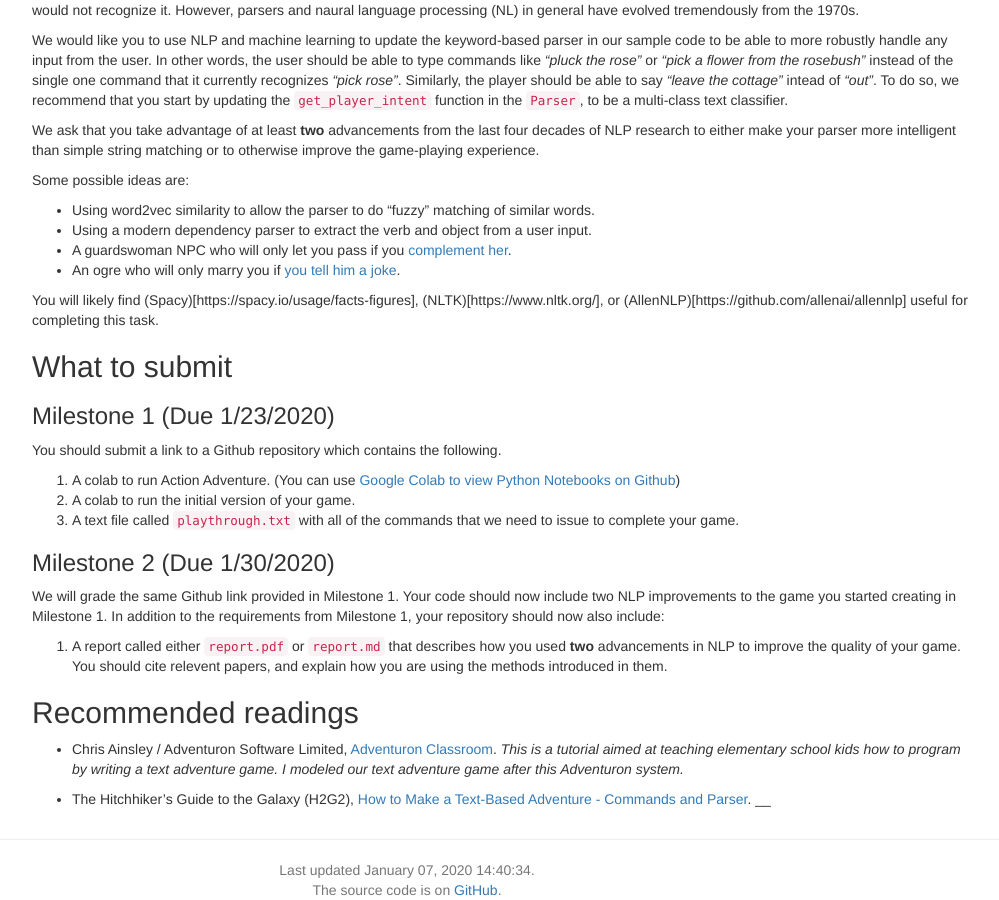
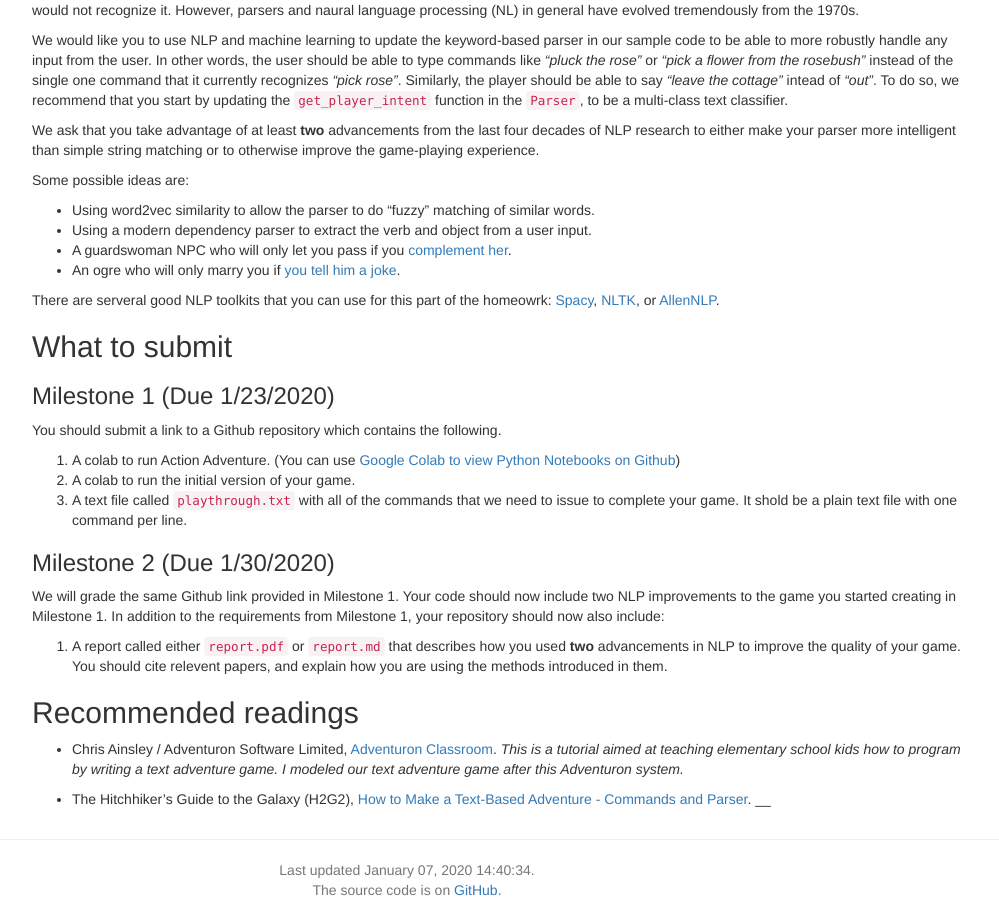
Before and after one commit to interactive-fiction-class/interactive-fiction-class.github.io, a Jekyll site: the page built from homeworks/text-adventure-game/text-adventure-game.md, in a window 1280 px wide and 900 px high, scrolled down 1915 px. Shown: the whole window, without its empty margins (233-1232 px from the left). Built offline with Jekyll 4.4.1, drawn with Linux system fonts in a browser that asks for light colours; nearby versions of some CDN libraries; a script that is not in the unit is left out.

Commit message:
Fixed links

```diff
--- a/homeworks/text-adventure-game/text-adventure-game.md
+++ b/homeworks/text-adventure-game/text-adventure-game.md
@@ -137,7 +137,7 @@ Some possible ideas are:
 * A guardswoman NPC who will only let you pass if you [complement her](https://textblob.readthedocs.io/en/dev/quickstart.html#sentiment-analysis).
 * An ogre who will only marry you if [you tell him a joke](https://ccc.inaoep.mx/~villasen/bib/LEARNING%20TO%20LAUGH%20(AUTOMATICALLY).pdf).
 
-You will likely find (Spacy)[https://spacy.io/usage/facts-figures], (NLTK)[https://www.nltk.org/], or (AllenNLP)[https://github.com/allenai/allennlp] useful for completing this task.
+There are serveral good NLP toolkits that you can use for this part of the homeowrk:  [Spacy](https://spacy.io/usage/facts-figures), [NLTK](https://www.nltk.org/), or [AllenNLP](https://github.com/allenai/allennlp).
 
 ## What to submit
 
@@ -146,7 +146,7 @@ You should submit a link to a Github repository which contains the following.
 
 1. A colab to run Action Adventure. (You can use [Google Colab to view Python Notebooks on Github](https://colab.research.google.com/github/googlecolab/colabtools/blob/master/notebooks/colab-github-demo.ipynb))
 2. A colab to run the initial version of your game.
-3. A text file called `playthrough.txt` with all of the commands that we need to issue to complete your game.
+3. A text file called `playthrough.txt` with all of the commands that we need to issue to complete your game. It shold be a plain text file with one command per line.
 
 ### Milestone 2 (Due 1/30/2020)
 We will grade the same Github link provided in Milestone 1. Your code should now include two NLP improvements to the game you started creating in Milestone 1. In addition to the requirements from Milestone 1, your repository should now also include:
```
